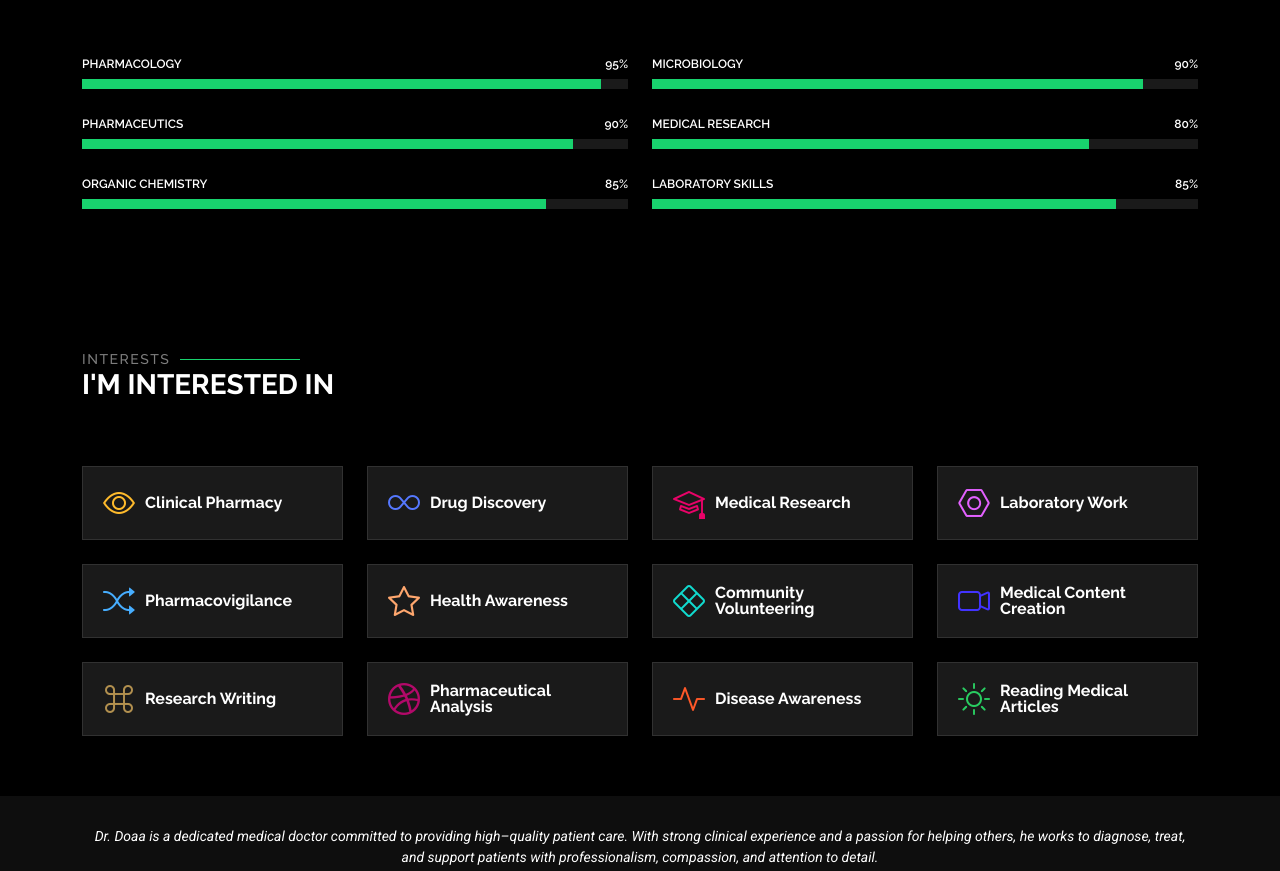
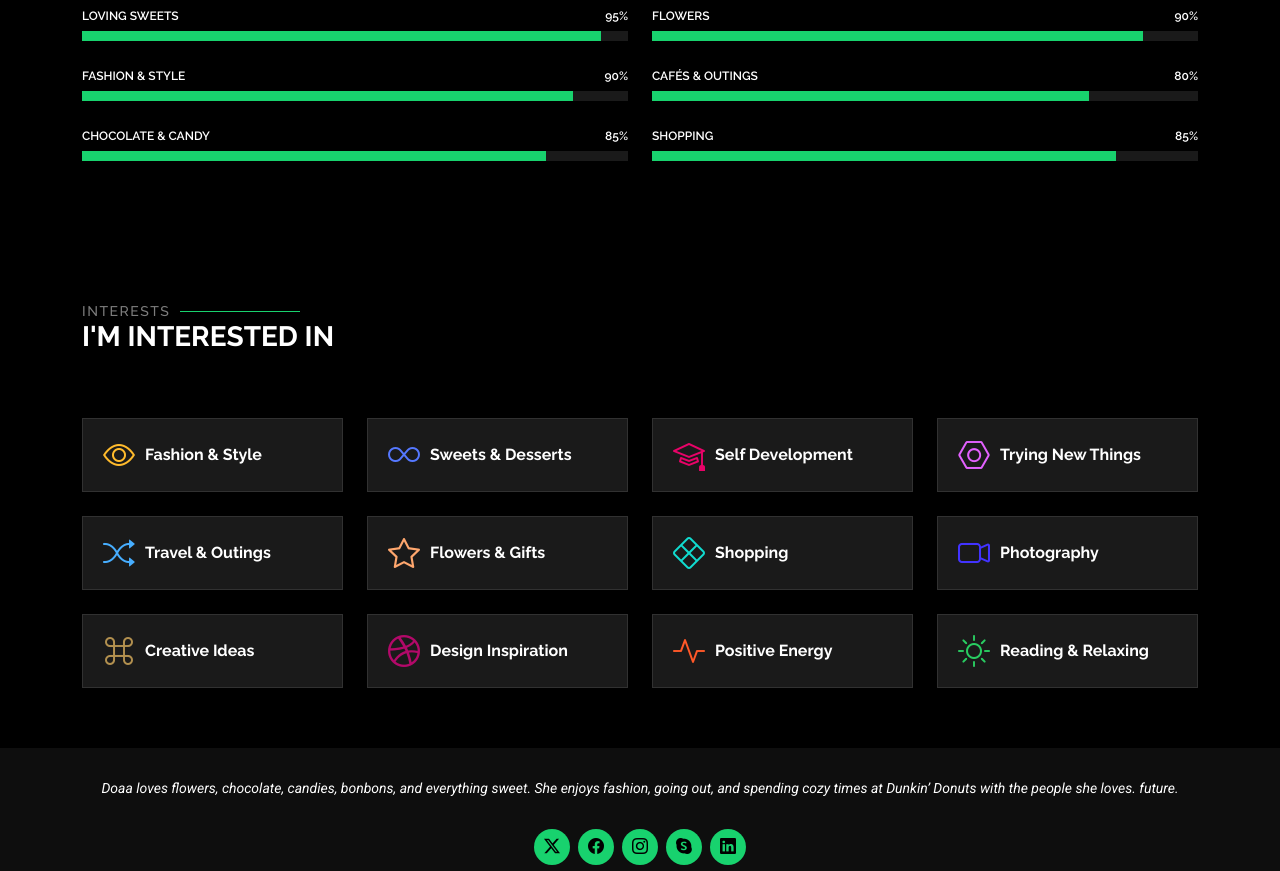
Before and after one commit to mohammedelharthy00/Mohammed-Doaa, a plain HTML site: page about.html in a window 1280 px wide. Shown: the part 1580-2451 px from the top of the page. Drawn offline with nearby package versions, Linux system fonts and the light colour scheme.

Commit message:
Update about.html

```diff
--- a/about.html
+++ b/about.html
@@ -13,7 +13,9 @@
 
   <link href="https://fonts.googleapis.com" rel="preconnect">
   <link href="https://fonts.gstatic.com" rel="preconnect" crossorigin>
-  <link href="https://fonts.googleapis.com/css2?family=Roboto:ital,wght@0,100;0,300;0,400;0,500;0,700;0,900;1,100;1,300;1,400;1,500;1,700;1,900&family=Poppins:ital,wght@0,100;0,200;0,300;0,400;0,500;0,600;0,700;0,800;0,900;1,100;1,200;1,300;1,400;1,500;1,600;1,700;1,800;1,900&family=Raleway:ital,wght@0,100;0,200;0,300;0,400;0,500;0,600;0,700;0,800;0,900;1,100;1,200;1,300;1,400;1,500;1,600;1,700;1,800;1,900&display=swap" rel="stylesheet">
+  <link
+    href="https://fonts.googleapis.com/css2?family=Roboto:ital,wght@0,100;0,300;0,400;0,500;0,700;0,900;1,100;1,300;1,400;1,500;1,700;1,900&family=Poppins:ital,wght@0,100;0,200;0,300;0,400;0,500;0,600;0,700;0,800;0,900;1,100;1,200;1,300;1,400;1,500;1,600;1,700;1,800;1,900&family=Raleway:ital,wght@0,100;0,200;0,300;0,400;0,500;0,600;0,700;0,800;0,900;1,100;1,200;1,300;1,400;1,500;1,600;1,700;1,800;1,900&display=swap"
+    rel="stylesheet">
 
   <link href="assets/vendor/bootstrap/css/bootstrap.min.css" rel="stylesheet">
   <link href="assets/vendor/bootstrap-icons/bootstrap-icons.css" rel="stylesheet">
@@ -32,14 +34,12 @@
     <div class="container-fluid container-xl position-relative d-flex align-items-center justify-content-between">
 
       <a href="index.html" class="logo d-flex align-items-center">
-
       </a>
 
       <nav id="navmenu" class="navmenu">
         <ul>
           <li><a href="index.html">Home</a></li>
           <li><a href="about.html" class="active">About</a></li>
-          <li><a href="services.html">Services</a></li>
           <li><a href="portfolio.html">Portfolio</a></li>
         </ul>
         <i class="mobile-nav-toggle d-xl-none bi bi-list"></i>
@@ -57,7 +57,6 @@
           <div class="row d-flex justify-content-center text-center">
             <div class="col-lg-8">
               <h1>About</h1>
-              <p class="mb-0">Hi, I'm Doaa Taher, a Pharmacy student passionate about learning and exploring new things in the world of medicine and healthcare. I love combining knowledge with creativity to make a positive impact.</p>
             </div>
           </div>
         </div>
@@ -82,10 +81,10 @@
             <img src="assets/img/services/doaa2.jpg" class="img-fluid" alt="">
           </div>
           <div class="col-lg-8 content">
-        <h2>Pharmacy Student.</h2>
+            <h2> Student.</h2>
             <p class="fst-italic py-3">
-          Doaa Taher is a passionate pharmacy student who aims to build a strong medical career and help people with dedication and compassion.
-        </p>
+              Doaa loves flowers, chocolate, candies, bonbons, and everything sweet. She enjoys fashion, going out, and
+              spending cozy times at Dunkin’ Donuts with the people she loves. </p>
 
             <div class="row">
               <div class="col-lg-6">
@@ -100,7 +99,8 @@
               <div class="col-lg-6">
                 <ul>
                   <li><i class="bi bi-chevron-right"></i> <strong>Age:</strong> <span>17</span></li>
-              <li><i class="bi bi-chevron-right"></i> <strong>Degree:</strong> <span>Faculty of Pharmacy (Student)</span></li>
+                  <li><i class="bi bi-chevron-right"></i> <strong>Degree:</strong> <span>Third Year of High School
+                      (Student)</span></li>
                   <li><i class="bi bi-chevron-right"></i> <strong>Email:</strong> <span>email@example.com</span></li>
                   <li><i class="bi bi-chevron-right"></i> <strong>Status:</strong> <span>Studying</span></li>
                 </ul>
@@ -108,8 +108,8 @@
             </div>
 
             <p class="py-3">
-          Doaa is committed to learning, developing medical knowledge, and growing in the pharmaceutical field.
-          She works hard to achieve her goals and hopes to contribute positively to the healthcare community in the future.
+              Doaa loves flowers, chocolate, candies, bonbons, and everything sweet. She enjoys fashion, going out, and
+              spending cozy times at Dunkin’ Donuts with the people she loves. future.
             </p>
           </div>
         </div>
@@ -127,7 +127,8 @@
           <div class="col-lg-3 col-md-6 d-flex flex-column align-items-center">
             <i class="bi bi-emoji-smile"></i>
             <div class="stats-item">
-          <span data-purecounter-start="0" data-purecounter-end="50" data-purecounter-duration="1" class="purecounter"></span>
+              <span data-purecounter-start="0" data-purecounter-end="50" data-purecounter-duration="1"
+                class="purecounter"></span>
               <p>Successful Study Projects</p>
             </div>
           </div>
@@ -135,7 +136,8 @@
           <div class="col-lg-3 col-md-6 d-flex flex-column align-items-center">
             <i class="bi bi-journal-richtext"></i>
             <div class="stats-item">
-          <span data-purecounter-start="0" data-purecounter-end="120" data-purecounter-duration="1" class="purecounter"></span>
+              <span data-purecounter-start="0" data-purecounter-end="120" data-purecounter-duration="1"
+                class="purecounter"></span>
               <p>Research Notes Completed</p>
             </div>
           </div>
@@ -143,7 +145,8 @@
           <div class="col-lg-3 col-md-6 d-flex flex-column align-items-center">
             <i class="bi bi-headset"></i>
             <div class="stats-item">
-          <span data-purecounter-start="0" data-purecounter-end="300" data-purecounter-duration="1" class="purecounter"></span>
+              <span data-purecounter-start="0" data-purecounter-end="300" data-purecounter-duration="1"
+                class="purecounter"></span>
               <p>Hours of Study Support</p>
             </div>
           </div>
@@ -151,7 +154,8 @@
           <div class="col-lg-3 col-md-6 d-flex flex-column align-items-center">
             <i class="bi bi-people"></i>
             <div class="stats-item">
-          <span data-purecounter-start="0" data-purecounter-end="10" data-purecounter-duration="1" class="purecounter"></span>
+              <span data-purecounter-start="0" data-purecounter-end="10" data-purecounter-duration="1"
+                class="purecounter"></span>
               <p>Team Projects with Colleagues</p>
             </div>
           </div>
@@ -176,23 +180,26 @@
           <div class="col-lg-6">
 
             <div class="progress">
-          <span class="skill"><span>Pharmacology</span> <i class="val">95%</i></span>
+              <span class="skill"><span>Loving Sweets</span> <i class="val">95%</i></span>
               <div class="progress-bar-wrap">
-            <div class="progress-bar" role="progressbar" aria-valuenow="95" aria-valuemin="0" aria-valuemax="100"></div>
+                <div class="progress-bar" role="progressbar" aria-valuenow="95" aria-valuemin="0" aria-valuemax="100">
+                </div>
+              </div>
+            </div>
+
+            <div class="progress">
+              <span class="skill"><span>Fashion & Style</span> <i class="val">90%</i></span>
+              <div class="progress-bar-wrap">
+                <div class="progress-bar" role="progressbar" aria-valuenow="90" aria-valuemin="0" aria-valuemax="100">
+                </div>
               </div>
             </div><!-- End Skills Item -->
 
             <div class="progress">
-          <span class="skill"><span>Pharmaceutics</span> <i class="val">90%</i></span>
+              <span class="skill"><span>Chocolate & Candy</span> <i class="val">85%</i></span>
               <div class="progress-bar-wrap">
-            <div class="progress-bar" role="progressbar" aria-valuenow="90" aria-valuemin="0" aria-valuemax="100"></div>
+                <div class="progress-bar" role="progressbar" aria-valuenow="85" aria-valuemin="0" aria-valuemax="100">
                 </div>
-        </div><!-- End Skills Item -->
-
-        <div class="progress">
-          <span class="skill"><span>Organic Chemistry</span> <i class="val">85%</i></span>
-          <div class="progress-bar-wrap">
-            <div class="progress-bar" role="progressbar" aria-valuenow="85" aria-valuemin="0" aria-valuemax="100"></div>
               </div>
             </div><!-- End Skills Item -->
 
@@ -201,23 +208,26 @@
           <div class="col-lg-6">
 
             <div class="progress">
-          <span class="skill"><span>Microbiology</span> <i class="val">90%</i></span>
+              <span class="skill"><span>Flowers</span> <i class="val">90%</i></span>
               <div class="progress-bar-wrap">
-            <div class="progress-bar" role="progressbar" aria-valuenow="90" aria-valuemin="0" aria-valuemax="100"></div>
+                <div class="progress-bar" role="progressbar" aria-valuenow="90" aria-valuemin="0" aria-valuemax="100">
+                </div>
               </div>
             </div><!-- End Skills Item -->
 
             <div class="progress">
-          <span class="skill"><span>Medical Research</span> <i class="val">80%</i></span>
+              <span class="skill"><span>Cafés & Outings</span> <i class="val">80%</i></span>
               <div class="progress-bar-wrap">
-            <div class="progress-bar" role="progressbar" aria-valuenow="80" aria-valuemin="0" aria-valuemax="100"></div>
+                <div class="progress-bar" role="progressbar" aria-valuenow="80" aria-valuemin="0" aria-valuemax="100">
+                </div>
               </div>
             </div><!-- End Skills Item -->
 
             <div class="progress">
-          <span class="skill"><span>Laboratory Skills</span> <i class="val">85%</i></span>
+              <span class="skill"><span>Shopping</span> <i class="val">85%</i></span>
               <div class="progress-bar-wrap">
-            <div class="progress-bar" role="progressbar" aria-valuenow="85" aria-valuemin="0" aria-valuemax="100"></div>
+                <div class="progress-bar" role="progressbar" aria-valuenow="85" aria-valuemin="0" aria-valuemax="100">
+                </div>
               </div>
             </div><!-- End Skills Item -->
 
@@ -227,9 +237,8 @@
 
       </div>
 
-</section><!-- /Skills Section -->
+    </section>
 
-    <!-- Interests Section -->
     <section id="interests" class="interests section">
 
       <!-- Section Title -->
@@ -245,84 +254,84 @@
           <div class="col-lg-3 col-md-4" data-aos="fade-up" data-aos-delay="100">
             <div class="features-item">
               <i class="bi bi-eye" style="color: #ffbb2c;"></i>
-          <h3><a href="" class="stretched-link">Clinical Pharmacy</a></h3>
+              <h3><a href="" class="stretched-link">Fashion & Style</a></h3>
             </div>
           </div><!-- End Feature Item -->
 
           <div class="col-lg-3 col-md-4" data-aos="fade-up" data-aos-delay="200">
             <div class="features-item">
               <i class="bi bi-infinity" style="color: #5578ff;"></i>
-          <h3><a href="" class="stretched-link">Drug Discovery</a></h3>
+              <h3><a href="" class="stretched-link">Sweets & Desserts</a></h3>
             </div>
           </div><!-- End Feature Item -->
 
           <div class="col-lg-3 col-md-4" data-aos="fade-up" data-aos-delay="300">
             <div class="features-item">
               <i class="bi bi-mortarboard" style="color: #e80368;"></i>
-          <h3><a href="" class="stretched-link">Medical Research</a></h3>
+              <h3><a href="" class="stretched-link">Self Development</a></h3>
             </div>
           </div>
 
           <div class="col-lg-3 col-md-4" data-aos="fade-up" data-aos-delay="400">
             <div class="features-item">
               <i class="bi bi-nut" style="color: #e361ff;"></i>
-          <h3><a href="" class="stretched-link">Laboratory Work</a></h3>
+              <h3><a href="" class="stretched-link">Trying New Things</a></h3>
             </div>
           </div>
 
           <div class="col-lg-3 col-md-4" data-aos="fade-up" data-aos-delay="500">
             <div class="features-item">
               <i class="bi bi-shuffle" style="color: #47aeff;"></i>
-          <h3><a href="" class="stretched-link">Pharmacovigilance</a></h3>
+              <h3><a href="" class="stretched-link">Travel & Outings</a></h3>
             </div>
           </div><!-- End Feature Item -->
 
           <div class="col-lg-3 col-md-4" data-aos="fade-up" data-aos-delay="600">
             <div class="features-item">
               <i class="bi bi-star" style="color: #ffa76e;"></i>
-          <h3><a href="" class="stretched-link">Health Awareness</a></h3>
+              <h3><a href="" class="stretched-link">Flowers & Gifts</a></h3>
             </div>
           </div>
 
           <div class="col-lg-3 col-md-4" data-aos="fade-up" data-aos-delay="700">
             <div class="features-item">
               <i class="bi bi-x-diamond" style="color: #11dbcf;"></i>
-          <h3><a href="" class="stretched-link">Community Volunteering</a></h3>
+              <h3><a href="" class="stretched-link">Shopping</a></h3>
             </div>
           </div>
 
           <div class="col-lg-3 col-md-4" data-aos="fade-up" data-aos-delay="800">
             <div class="features-item">
               <i class="bi bi-camera-video" style="color: #4233ff;"></i>
-          <h3><a href="" class="stretched-link">Medical Content Creation</a></h3>
+              <h3><a href="" class="stretched-link">Photography</a></h3>
             </div>
           </div><!-- End Feature Item -->
 
           <div class="col-lg-3 col-md-4" data-aos="fade-up" data-aos-delay="900">
             <div class="features-item">
               <i class="bi bi-command" style="color: #b2904f;"></i>
-          <h3><a href="" class="stretched-link">Research Writing</a></h3>
+              <h3><a href="" class="stretched-link">Creative Ideas</a></h3>
             </div>
           </div><!-- End Feature Item -->
 
           <div class="col-lg-3 col-md-4" data-aos="fade-up" data-aos-delay="1000">
             <div class="features-item">
               <i class="bi bi-dribbble" style="color: #b20969;"></i>
-          <h3><a href="" class="stretched-link">Pharmaceutical Analysis</a></h3>
+              <h3><a href="" class="stretched-link">Design Inspiration</a></h3>
             </div>
           </div><!-- End Feature Item -->
 
           <div class="col-lg-3 col-md-4" data-aos="fade-up" data-aos-delay="1100">
             <div class="features-item">
               <i class="bi bi-activity" style="color: #ff5828;"></i>
-          <h3><a href="" class="stretched-link">Disease Awareness</a></h3>
+              <h3><a href="" class="stretched-link">Positive Energy</a></h3>
             </div>
           </div><!-- End Feature Item -->
 
           <div class="col-lg-3 col-md-4" data-aos="fade-up" data-aos-delay="1200">
             <div class="features-item">
               <i class="bi bi-brightness-high" style="color: #29cc61;"></i>
-          <h3><a href="" class="stretched-link">Reading Medical Articles</a></h3>
+              <h3><a href="" class="stretched-link">Reading & Relaxing</a></h3>
             </div>
           </div><!-- End Feature Item -->
 
@@ -338,10 +347,8 @@
   <footer id="footer" class="footer dark-background">
     <div class="container">
       <p>
-        Dr. Doaa is a dedicated medical doctor committed to providing high–quality patient care. With strong clinical
-        experience and a passion for helping others, he works to diagnose, treat, and support patients with
-        professionalism, compassion, and attention to detail.
-      </p>
+        Doaa loves flowers, chocolate, candies, bonbons, and everything sweet. She enjoys fashion, going out, and
+        spending cozy times at Dunkin’ Donuts with the people she loves. future. </p>
       <div class="social-links d-flex justify-content-center">
         <a href=""><i class="bi bi-twitter-x"></i></a>
         <a href=""><i class="bi bi-facebook"></i></a>
@@ -358,7 +365,8 @@
   </footer>
 
   <!-- Scroll Top -->
-  <a href="#" id="scroll-top" class="scroll-top d-flex align-items-center justify-content-center"><i class="bi bi-arrow-up-short"></i></a>
+  <a href="#" id="scroll-top" class="scroll-top d-flex align-items-center justify-content-center"><i
+      class="bi bi-arrow-up-short"></i></a>
 
   <div id="preloader"></div>
 
```
Lines whose indentation alone changed are shown as unchanged.
